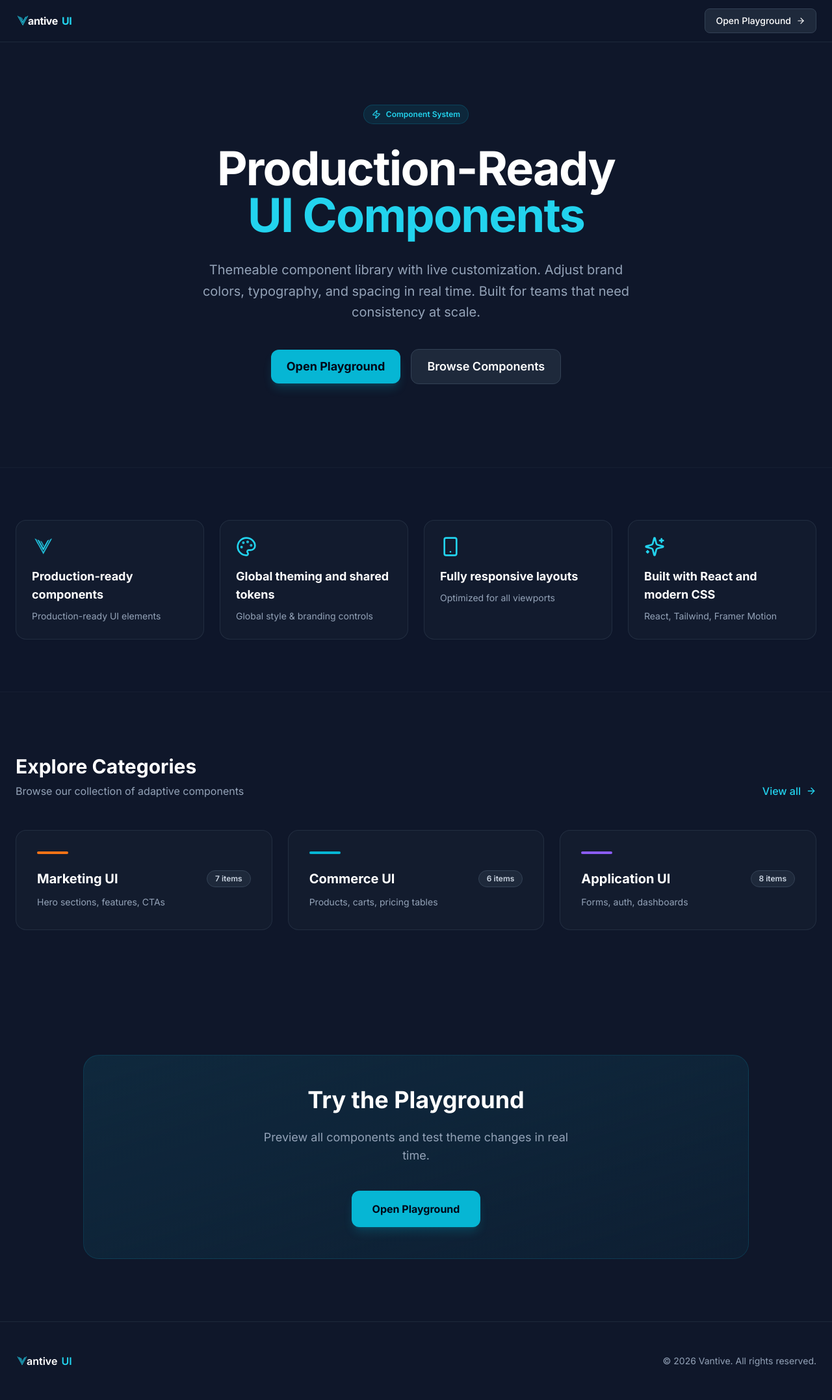
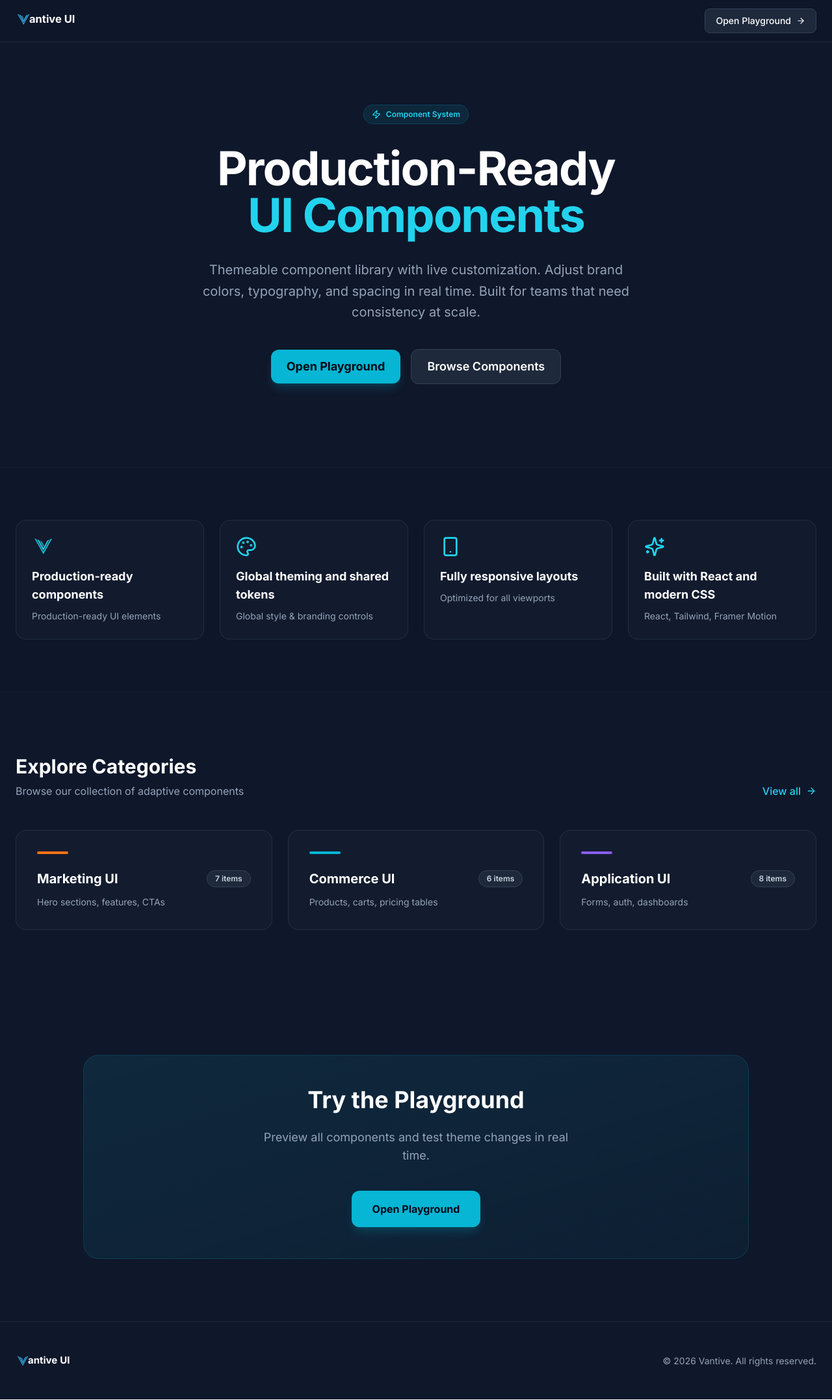
Before and after one commit to 0xStarVoid/showcase, a Next.js app: page / in a window 1280 px wide. Shown: the whole page at 65% size. Built offline with nearby package versions, Linux system fonts and the light colour scheme.

Commit message:
VantiveBrand component: cyan V + white text + UI suffix

```diff
--- a/components/Nav.jsx
+++ b/components/Nav.jsx
@@ -5,6 +5,7 @@ import Link from "next/link";
 import { m, AnimatePresence } from "framer-motion";
 import { Search, ChevronDown, ChevronRight, ChevronLeft, Megaphone, ShoppingBag, FormInput, X } from "lucide-react";
 import VantiveLogo from "@/components/ui/VantiveLogo";
+import VantiveBrand from "@/components/ui/VantiveBrand";
 import { cats, search } from "@/lib/items";
 import { useBrand } from "@/hooks/useBrand";
 
@@ -99,9 +100,7 @@ export default function Nav({ collapsed, onToggleCollapse }) {
             </button>
           )}
           <Link href="/" className="flex items-center flex-1">
-            <VantiveLogo size={20} className="text-cyan-400 -mr-px" />
-            <span className="font-semibold text-white leading-tight">antive</span>
-            <span className="font-semibold text-cyan-400 leading-tight ml-1.5">UI</span>
+            <VantiveBrand size={22} color="#38bdf8" suffix="UI" />
           </Link>
         </div>
 
--- /dev/null
+++ b/components/ui/VantiveBrand.jsx
@@ -0,0 +1,17 @@
+import VantiveLogo from "./VantiveLogo";
+
+export default function VantiveBrand({ color = "currentColor", suffix = "", size = 16, className = "" }) {
+  return (
+    <span className={`inline-flex items-center ${className}`} aria-label={`Vantive${suffix ? ` ${suffix}` : ""}`}>
+      <VantiveLogo size={size} className="-mr-px" style={{ color }} />
+      <span className="font-bold text-white" style={{ fontSize: size * 0.75 }}>
+        antive
+      </span>
+      {suffix && (
+        <span className="font-bold text-white ml-1" style={{ fontSize: size * 0.75 }}>
+          {suffix}
+        </span>
+      )}
+    </span>
+  );
+}
--- a/components/ui/VantiveLogo.jsx
+++ b/components/ui/VantiveLogo.jsx
@@ -1,4 +1,4 @@
-export default function VantiveLogo({ size = 20, className = "" }) {
+export default function VantiveLogo({ size = 20, className = "", style }) {
   return (
     <svg
       width={size}
@@ -7,6 +7,7 @@ export default function VantiveLogo({ size = 20, className = "" }) {
       fill="none"
       xmlns="http://www.w3.org/2000/svg"
       className={className}
+      style={style}
       aria-hidden="true"
     >
       <g transform="translate(0,1080) scale(1,-1)">
--- a/pages/index.jsx
+++ b/pages/index.jsx
@@ -2,6 +2,7 @@ import Head from "next/head";
 import Link from "next/link";
 import { ArrowRight, Palette, Smartphone, Sparkles, Zap } from "lucide-react";
 import VantiveLogo from "@/components/ui/VantiveLogo";
+import VantiveBrand from "@/components/ui/VantiveBrand";
 
 export default function Home() {
   return (
@@ -14,10 +15,13 @@ export default function Home() {
         {/* Navbar */}
         <nav className="sticky top-0 z-50 bg-[#0f172a]/95 border-b border-slate-800" aria-label="Main navigation">
           <div className="max-w-7xl mx-auto px-6 h-16 flex items-center justify-between">
-            <Link href="/" className="flex items-center group">
-              <VantiveLogo size={20} className="text-cyan-400 transition-transform group-hover:scale-110 -mr-px" />
-              <span className="font-bold text-white tracking-tight">antive</span>
-              <span className="font-bold text-cyan-400 tracking-tight ml-1.5">UI</span>
+            <Link href="/" className="group">
+              <VantiveBrand
+                size={22}
+                color="#38bdf8"
+                suffix="UI"
+                className="transition-transform group-hover:scale-105"
+              />
             </Link>
             <Link
               href="/playground"
@@ -169,9 +173,7 @@ export default function Home() {
         <footer className="border-t border-slate-800 bg-[#0f172a] py-12 px-6">
           <div className="max-w-7xl mx-auto flex flex-col md:flex-row justify-between items-center gap-6">
             <div className="flex items-center">
-              <VantiveLogo size={18} className="text-cyan-400 -mr-px" />
-              <span className="font-semibold text-white">antive</span>
-              <span className="font-semibold text-cyan-400 ml-1.5">UI</span>
+              <VantiveBrand size={20} color="#38bdf8" suffix="UI" />
             </div>
             <p className="text-slate-400 text-sm">&copy; 2026 Vantive. All rights reserved.</p>
           </div>
--- a/pages/playground.jsx
+++ b/pages/playground.jsx
@@ -7,6 +7,7 @@ import dynamic from "next/dynamic";
 import { AnimatePresence, m, LazyMotion, domAnimation } from "framer-motion";
 import { Check, Link2, FileCode } from "lucide-react";
 import VantiveLogo from "@/components/ui/VantiveLogo";
+import VantiveBrand from "@/components/ui/VantiveBrand";
 import Nav from "@/components/Nav";
 import Stage from "@/components/Stage";
 import Controls from "@/components/Controls";
@@ -116,10 +117,8 @@ export default function Playground() {
           <main className="flex-1 flex flex-col h-screen bg-[#0f172a] overflow-hidden relative">
             <header className="h-14 border-b border-slate-800 bg-[#0f172a] flex items-center justify-between px-4 sm:px-6 shrink-0 z-30">
               <div className="flex items-center gap-3">
-                <div className="flex items-center">
-                  <VantiveLogo size={14} className="text-cyan-400 -mr-px" />
-                  <span className="font-medium text-white hidden sm:inline">Playground</span>
-                </div>
+                <VantiveBrand size={18} color="#38bdf8" suffix="Playground" className="hidden sm:inline-flex" />
+                <VantiveLogo size={14} className="text-cyan-400 sm:hidden" />
                 {comp && (
                   <>
                     <span className="text-slate-600 hidden sm:inline">/</span>
```
